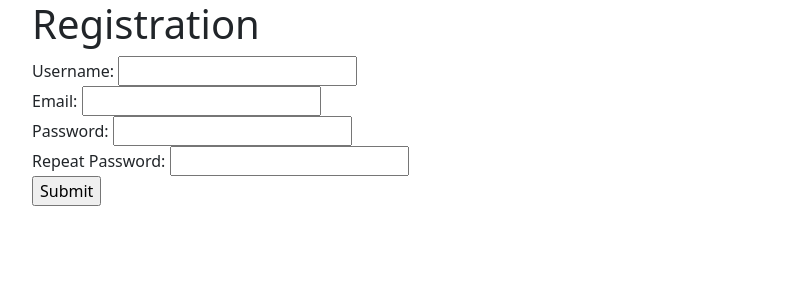
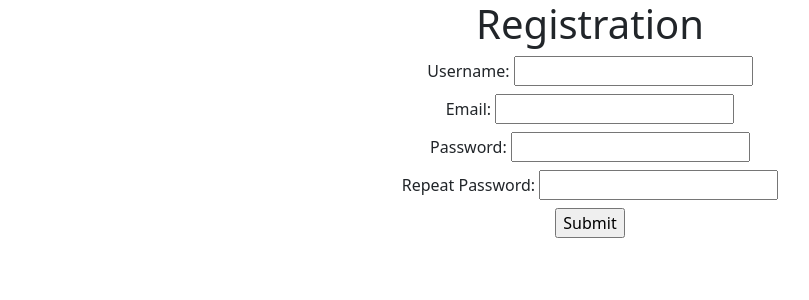
Before and after one commit to lukecbutler/Trackr, a Flask app: template templates/registration.html in a window 1280 px wide. Shown: the top 300 px of the page, without its empty margins (50-859 px from the left). Run offline with Flask 3, Linux system fonts and the light colour scheme; the template is opened without the code that fills it, so the values that code supplies are empty.

Commit message:
Create Login & Registration Page - stable

```diff
--- a/templates/registration.html
+++ b/templates/registration.html
@@ -8,32 +8,37 @@
 </head>
 <body class="container">
     <div class="row">
-        <div class="col-md-8">
+        <div class="text-center">
             <h1>Registration</h1>
 
             <form action="/register" method='POST'>
 
                 <!-- Username div -->
-                <div>
+                <div class="my-2">
                     <label for="username">Username:</label>
                     <input type="text" id="username" name="username" required>
                 </div>
 
-                <div>
+
+                <!-- Email div -->
+                <div class="mb-2">
                     <label for="email">Email:</label>
                     <input type="emial" id="email" name="email" required>
                 </div>
 
-                <div>
+                <!-- Password div -->
+                <div class="mb-2">
                     <label for="password1">Password:</label>
                     <input type="password" id="password1" name="password1" required>
                 </div>
 
-                <div>
+                <!-- Repeat Password div -->
+                <div class="mb-2">
                     <label for="password2">Repeat Password:</label>
                     <input type="password" id="password2" name='password2' required>
                 </div>
 
+                <!-- Submit Button -->
                 <input type="submit" value="Submit">
 
             </form>
```
Also changed, not shown: templates/login.html (added, +34 -0 lines), shirts.db.
